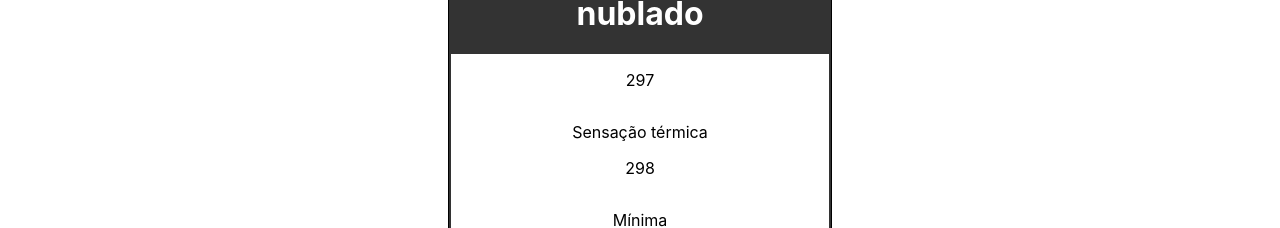
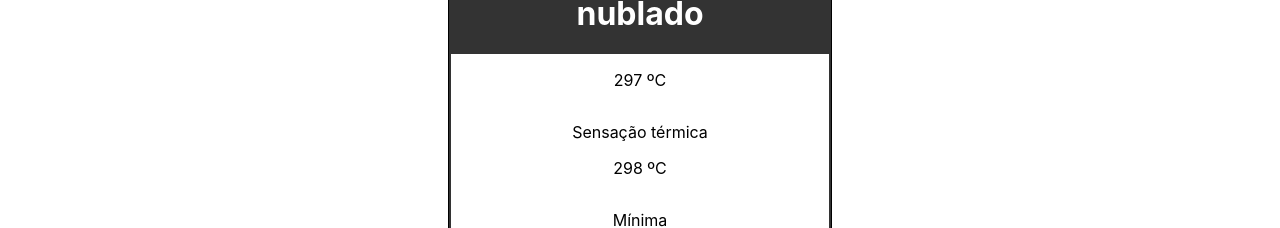
Before and after one commit to nickojs/weather-app, a React (Create React App) app in the folder frontend/: page / in a window 1280 px wide. Shown: the part 570-798 px from the top of the page. Built offline with nearby package versions, Linux system fonts and the light colour scheme; no server answers.

Commit message:
WeatherInfoLine accepts multiple types of weather data now

```diff
--- a/frontend/src/components/WeatherCard/WeatherInfoLine.js
+++ b/frontend/src/components/WeatherCard/WeatherInfoLine.js
@@ -1,10 +1,10 @@
 import React from 'react';
 import * as S from './styles';
 
-const WeatherInfoLine = ({ title, data }) => (
+const WeatherInfoLine = ({ title, data, type }) => (
   <S.LineContainer>
     {title ? <p>{title}</p> : null }
-    <p>{Math.floor(data)}</p>
+    <p>{Math.floor(data)} {type || 'ºC'}</p>
   </S.LineContainer>
 );
 
```
